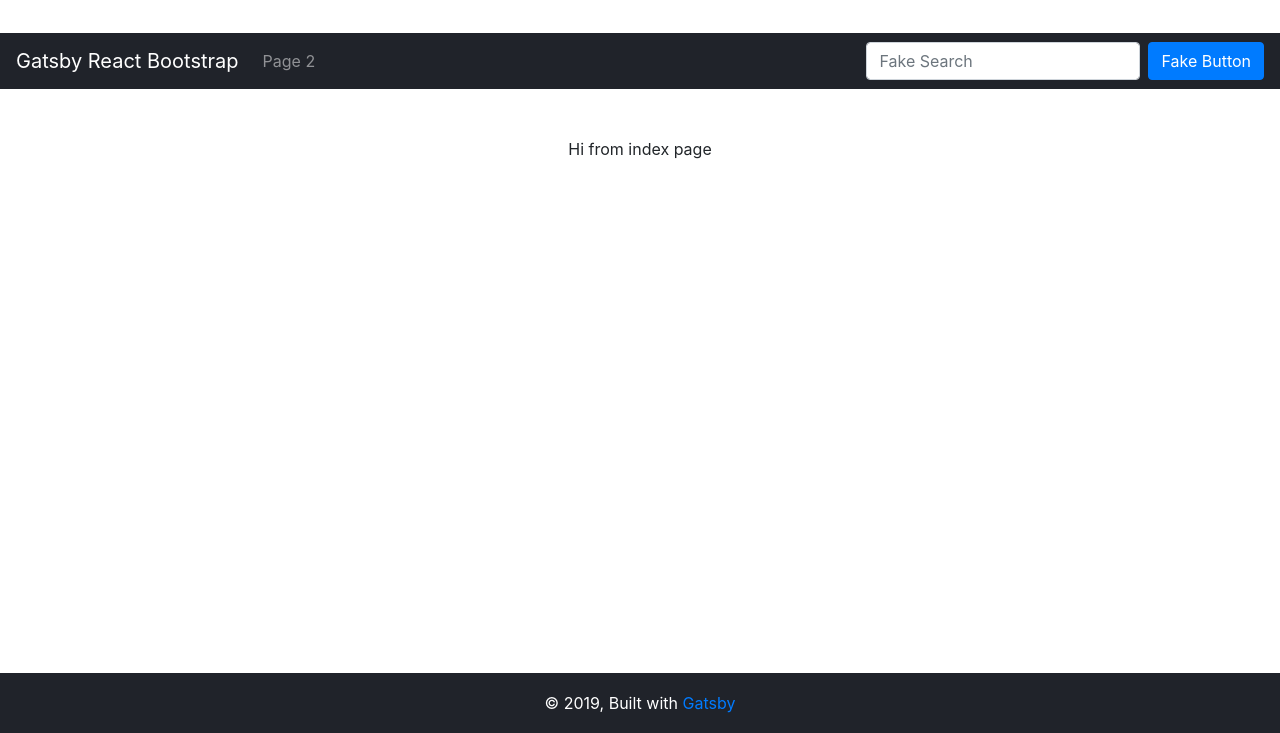
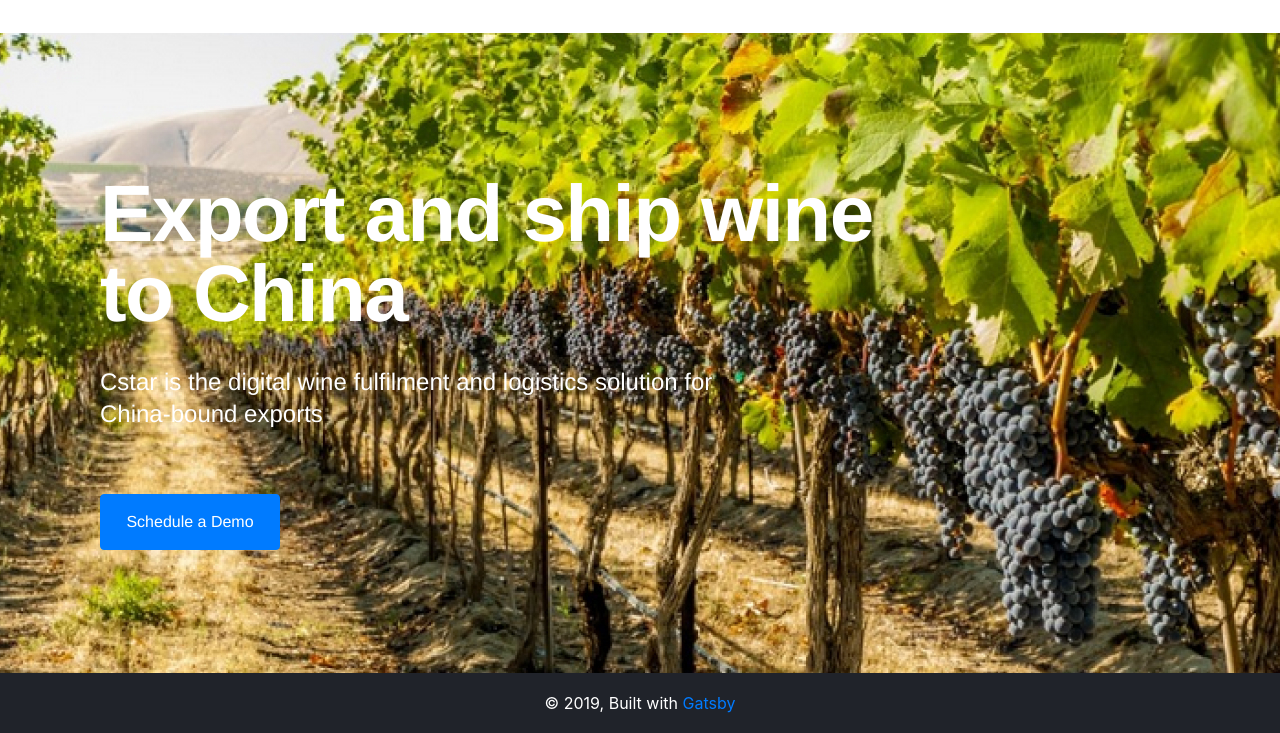
Before and after one commit to kamilDevguru/wine-bt, a Gatsby site: page / in a window 1280 px wide. Shown: the part 67-800 px from the top of the page. Built offline with nearby package versions, Linux system fonts and the light colour scheme; Gatsby itself is replaced by a stand-in of ours.

Commit message:
Add Graphik font

```diff
--- /dev/null
+++ b/src/components/hero/index.js
@@ -0,0 +1,23 @@
+import React from "react"
+import { Link } from "gatsby"
+import { Button } from "react-bootstrap"
+
+import "./style.scss"
+
+const Hero = () => {
+  return (
+    <div className="hero__container">
+      <h1 className="hero__title">
+        Export and ship wine to China
+      </h1>
+      <p className="hero__subtitle">
+        Cstar is the digital wine fulfilment and logistics solution for China-bound exports
+      </p>
+      <Button className="hero__action">
+        Schedule a Demo
+      </Button>
+    </div>
+  )
+}
+
+export default Hero
--- /dev/null
+++ b/src/components/hero/style.scss
@@ -0,0 +1,40 @@
+.hero__container {
+  height: 640px;
+  width: 100%;
+  background-image: url(./asset/hero.jpg);
+  background-size: cover;
+}
+
+.hero__title {
+  width: 811px;
+  margin-left: 100px;
+  padding-top: 141px;
+  font-family: GraphikBold;
+  font-size: 80px;
+  line-height: 80px;
+  letter-spacing: -0.02em;
+  color: #FFFFFF;
+}
+
+.hero__subtitle {
+  width: 640px;
+  margin-left: 100px;
+  margin-top: 32px;
+  font-family: GraphikRegular;
+  font-size: 24px;
+  line-height: 32px;
+  color: #FFFFFF;
+}
+
+.hero__action {
+  width: 180px;
+  height: 56px;
+  margin-left: 100px;
+  margin-top: 48px;
+  background-color: #FFFDFD;
+  font-size: 17px;
+  font-family: GraphikRegular; // FIXME
+  color: #000000;
+  border: none;
+  border-radius: 8px;
+}
--- a/src/components/layout.js
+++ b/src/components/layout.js
@@ -7,11 +7,9 @@
 
 import React from "react"
 import { StaticQuery, graphql } from "gatsby"
-
 import { Container, Row, Col } from "react-bootstrap"
 
 import Header from "./header"
-import Navbar from "./navBar"
 
 const Layout = ({ children, pageInfo }) => (
   <StaticQuery
@@ -32,12 +30,9 @@ const Layout = ({ children, pageInfo }) => (
               <Header />
             </Col>
           </Row>
-          <Navbar pageInfo={pageInfo} />
           <Row noGutters>
             <Col>
-              <Container className="mt-5">
-                <main>{children}</main>
-              </Container>
+              {children}
             </Col>
           </Row>
         </Container>
--- a/src/components/navBar.js
+++ /dev/null
@@ -1,43 +0,0 @@
-import React from "react"
-import { Link } from "gatsby"
-
-import { Navbar, Nav, Form, FormControl, Button } from "react-bootstrap"
-
-const CustomNavbar = ({ pageInfo }) => {
-  console.log(pageInfo)
-  return (
-    <>
-      <Navbar variant="dark" expand="lg" id="site-navbar">
-        {/* <Container> */}
-        <Link to="/" className="link-no-style">
-          <Navbar.Brand as="span">Gatsby React Bootstrap</Navbar.Brand>
-        </Link>
-        <Navbar.Toggle aria-controls="basic-navbar-nav" />
-        <Navbar.Collapse id="basic-navbar-nav">
-          <Nav className="mr-auto" activeKey={pageInfo && pageInfo.pageName}>
-            <Link to="/page-2" className="link-no-style">
-              <Nav.Link as="span" eventKey="page-2">
-                Page 2
-              </Nav.Link>
-            </Link>
-          </Nav>
-          <Nav className="ml-auto">
-            <Form inline onSubmit={e => e.preventDefault()}>
-              <Form.Group>
-                <FormControl
-                  type="text"
-                  placeholder="Fake Search"
-                  className="mr-2"
-                />
-              </Form.Group>
-              <Button>Fake Button</Button>
-            </Form>
-          </Nav>
-        </Navbar.Collapse>
-        {/* </Container> */}
-      </Navbar>
-    </>
-  )
-}
-
-export default CustomNavbar
--- a/src/pages/index.js
+++ b/src/pages/index.js
@@ -1,15 +1,13 @@
 import React from "react"
-import { Container } from "react-bootstrap"
 
 import Layout from "../components/layout"
 import SEO from "../components/seo"
+import Hero from "../components/hero"
 
 const IndexPage = () => (
   <Layout pageInfo={{ pageName: "index" }}>
     <SEO title="Home" keywords={[`gatsby`, `react`, `bootstrap`]} />
-    <Container className="text-center">
-      Hi from index page
-    </Container>
+    <Hero />
   </Layout>
 )
 
--- /dev/null
+++ b/src/styles/_font.scss
@@ -0,0 +1,9 @@
+@font-face {
+  font-family: GraphikRegular;
+  src: url(../assets/font/Arimo-Regular.ttf);
+}
+
+@font-face {
+  font-family: GraphikBold;
+  src: url(../assets/font/Arimo-Bold.ttf);
+}
--- a/src/styles/style.scss
+++ b/src/styles/style.scss
@@ -1,5 +1,6 @@
 @import "../../node_modules/bootstrap/scss/bootstrap.scss";
 @import "variables";
+@import "font";
 
 @import "layout";
 @import "navbar";
```
Also changed, not shown: src/assets/font/Arimo-Bold.ttf (added), src/assets/font/Arimo-Regular.ttf (added), src/components/hero/asset/hero.jpg (added).
